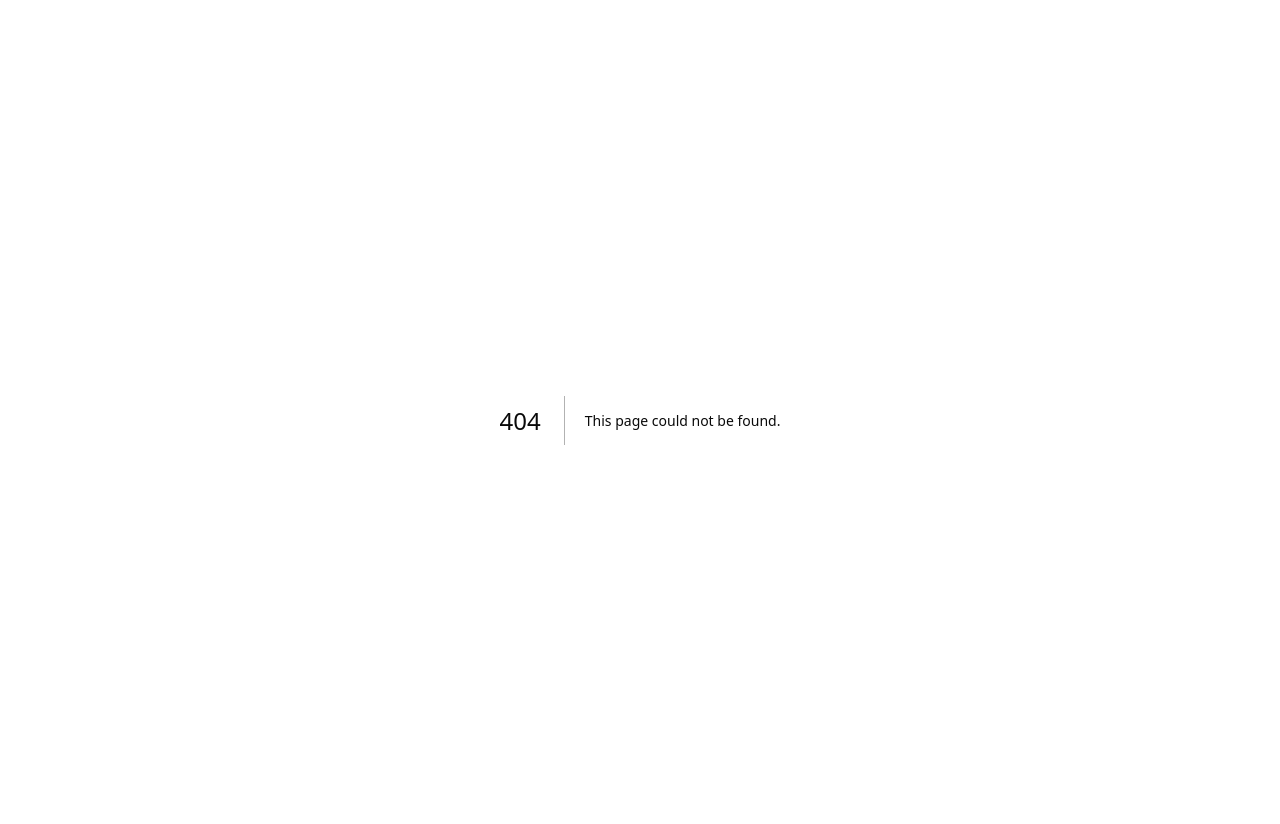
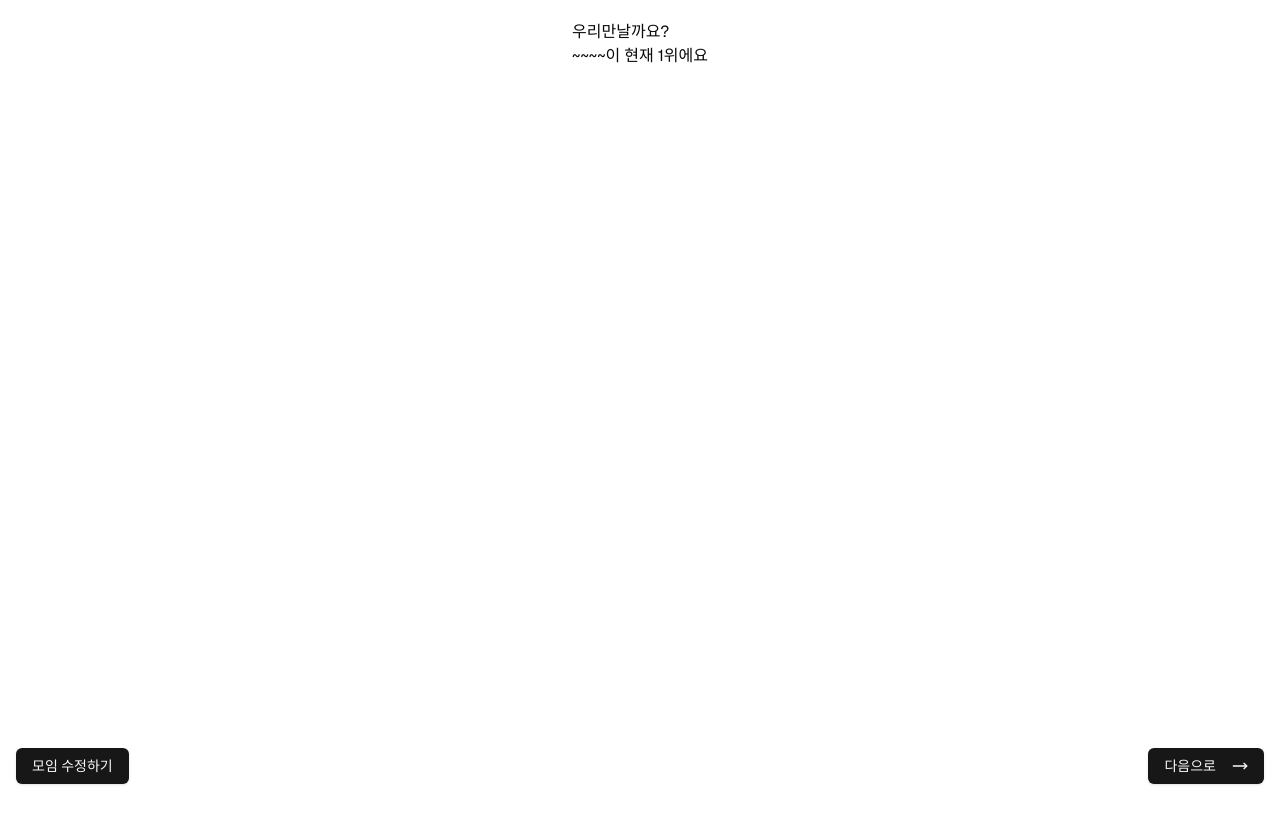
Before and after one commit to ThemeParty/meetnow, a Next.js app in the folder front/: page /meet/1/participant in a window 1280 px wide. Before the commit this address had no page. Shown: the top 824 px of the page. After the commit the page ends 800 px from the top, so only its background shows below. Built offline with nearby package versions, Linux system fonts and the light colour scheme.

Commit message:
URL 변경

```diff
--- a/front/app/meet/[meetingId]/confirm/page.tsx
+++ /dev/null
@@ -1,10 +0,0 @@
-import { PageContainer } from '@/components/page-container'
-
-export default function Page() {
-  return (
-    <PageContainer title="우리 곧 만나요!">
-      <div>친구들에게 링크를 공유해 주세요</div>
-      <div>links</div>
-    </PageContainer>
-  )
-}
--- a/front/app/meet/[meetingId]/page.tsx
+++ b/front/app/meet/[meetingId]/page.tsx
@@ -1,5 +1,10 @@
 import { PageContainer } from '@/components/page-container'
 
 export default function Page() {
-  return <PageContainer>participant main</PageContainer>
+  return (
+    <PageContainer title="우리 곧 만나요!">
+      <div>친구들에게 링크를 공유해 주세요</div>
+      <div>links</div>
+    </PageContainer>
+  )
 }
--- a/front/app/meet/made/page.tsx
+++ b/front/app/meet/[meetingId]/participant/page.tsx
@@ -8,22 +8,17 @@ import { Button } from '@/components/ui/button'
 
 export default function Page() {
   return (
-    <PageContainer title="이렇게 약속을 만들까요?">
-      <div>
-        앞에서 정한 약속 정보 요약해서 보여주기 날짜를 어떻게 보여줄지 고민해야
-        함
-      </div>
+    <PageContainer title="우리만날까요?">
+      <div>~~~~이 현재 1위에요</div>
 
       <BottomActions>
         <div className="flex justify-between gap-2">
-          <Button variant="outline" className="flex gap-4" asChild>
-            <Link href="/meet/time" replace>
-              이전 단계로
-            </Link>
+          <Button className="flex gap-4" asChild>
+            <Link href="/meet/time">모임 수정하기</Link>
           </Button>
           <Button className="flex gap-4" asChild>
-            <Link href="/meet/place">
-              end <MoveRight />
+            <Link href="/meet/123/confirm">
+              다음으로 <MoveRight />
             </Link>
           </Button>
         </div>
--- /dev/null
+++ b/front/app/meet/confirm/page.tsx
@@ -0,0 +1,33 @@
+import Link from 'next/link'
+
+import { MoveRight } from 'lucide-react'
+
+import { BottomActions } from '@/components/actions'
+import { PageContainer } from '@/components/page-container'
+import { Button } from '@/components/ui/button'
+
+export default function Page() {
+  return (
+    <PageContainer title="이렇게 약속을 만들까요?">
+      <div>
+        앞에서 정한 약속 정보 요약해서 보여주기 날짜를 어떻게 보여줄지 고민해야
+        함
+      </div>
+
+      <BottomActions>
+        <div className="flex justify-between gap-2">
+          <Button variant="outline" className="flex gap-4" asChild>
+            <Link href="/meet/time" replace>
+              이전 단계로
+            </Link>
+          </Button>
+          <Button className="flex gap-4" asChild>
+            <Link href="/meet/123">
+              end <MoveRight />
+            </Link>
+          </Button>
+        </div>
+      </BottomActions>
+    </PageContainer>
+  )
+}
--- a/front/app/meet/place/page.tsx
+++ b/front/app/meet/place/page.tsx
@@ -5,8 +5,6 @@ import { MoveRight } from 'lucide-react'
 import { BottomActions } from '@/components/actions'
 import { PageContainer } from '@/components/page-container'
 import { Button } from '@/components/ui/button'
-import { Label } from '@/components/ui/label'
-import { Switch } from '@/components/ui/switch'
 
 import { Places } from './places'
 
@@ -22,11 +20,6 @@ export default function Page() {
         </div>
 
         <BottomActions className="flex flex-col gap-4">
-          <div className="flex items-center gap-4">
-            <Label htmlFor="addingLater">친구도 장소를 추가할 수 있어요.</Label>
-            <Switch id="addingLater" name="addingLater" />
-          </div>
-
           <div className="flex justify-between gap-2">
             <Button variant="outline" className="flex gap-4" asChild>
               <Link href="/meet/time" replace>
@@ -34,7 +27,7 @@ export default function Page() {
               </Link>
             </Button>
             <Button className="flex gap-4" asChild>
-              <Link href="/meet/made">
+              <Link href="/meet/confirm">
                 다음으로 <MoveRight />
               </Link>
             </Button>
```
Also changed, not shown: 1 other file (tests, documents, lock files or other folders).
